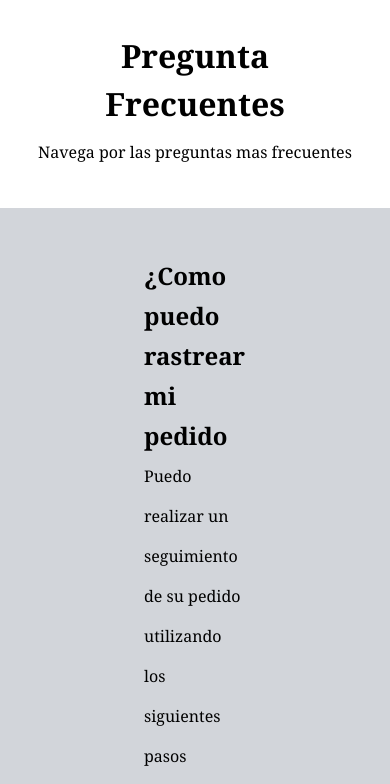
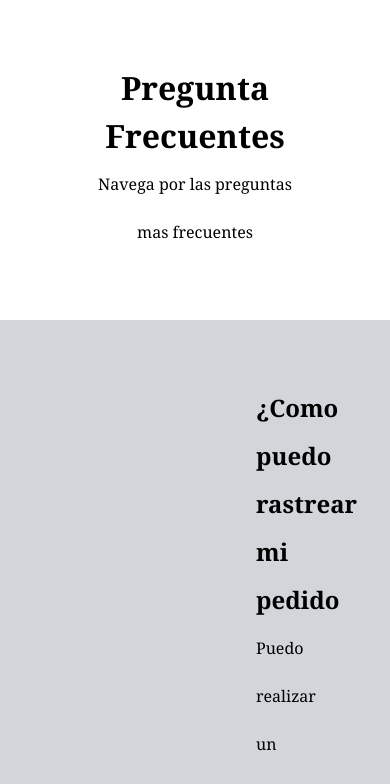
Before and after one commit to Lobonjulian/Trabajos-en-Css, a plain HTML site: page Css Basic/Preguntas Frecuentes Simples/index.html in a window 390 px wide. Shown: the top 784 px of the page. Drawn offline with Linux system fonts and the light colour scheme.

```diff
--- /dev/null
+++ b/Css Basic/Boletin/style.css
@@ -0,0 +1,79 @@
+@import url('https://fonts.googleapis.com/css2?family=Poppins&display=swap');
+
+:root {
+  --bg-100: #E5E7EB;
+  --bg-200: #F9FAFB;
+  --bg-300: #FFFFFF;
+  --primary-100: #284BCE;
+  --text-100: #6C727F;
+  --text-200: #394150;
+  --text-300: #000000;
+}
+
+* {
+  margin: 0;
+  padding: 0;
+  box-sizing: border-box;
+}
+
+body {
+  margin: 0 auto;
+  background-color: var(--bg-200);
+  max-width: 1280px;
+  font-family: 'Poppins', sans-serif;
+}
+
+.logo {
+  padding: 5rem;
+  text-align: center;
+}
+
+h1 {
+  font-weight: 600;
+  font-size: 3rem;
+  padding: 1rem 0;
+}
+
+.logo__p {
+  font-size: 1.25rem;
+}
+
+p {
+  color: var(--text-100);
+}
+
+form {
+  margin: 0 auto;
+  padding: 1rem 1.5rem;
+  border-radius: 1rem;
+  background-color: var(--bg-300);
+  box-shadow: 0px 20px 30px 0px rgba(0, 0, 0, 0.03), 0px 8px 12px 0px rgba(0, 0, 0, 0.08);
+  text-align: center;
+  width: 550px;
+}
+
+input {
+  display: block;
+  width: 500px;
+  padding: 1rem 4rem;
+  margin-bottom: 1rem;
+  border-radius: 1rem;
+  background-color: var(--bg-200);
+  border: none;
+  font-size: 1rem;
+}
+
+input::placeholder {
+  font-weight: 500;
+  text-align: center;
+}
+
+input[type="button"] {
+  background-color: var(--primary-100);
+  color: var(--bg-300);
+  font-weight: 600;
+}
+
+.form__p {
+  font-size: 0.875rem;
+}
--- a/Css Basic/Preguntas Frecuentes Simples/style.css
+++ b/Css Basic/Preguntas Frecuentes Simples/style.css
@@ -3,13 +3,20 @@
   padding: 0;
   box-sizing: border-box;
 }
+
 body {
-  height: 100vh;
+  max-width: 1280px;
+  margin: 0 auto;
   font-family: Georgia, 'Times New Roman', Times, serif;
+  font-size: 1rem;
+}
+
+h2 h1 {
+  font-weight: 600;
 }
 
 header {
-  padding: 2rem;
+  padding: 4rem;
   background-color: #fff;
   text-align: center;
   text-wrap: pretty;
@@ -22,10 +29,15 @@ main {
 }
 
 section {
-  padding: 1rem;
+  padding: 2rem 8rem;
+  line-height: 1.5rem;
 
   div {
-    line-height: 2.5rem;
+    line-height: 3rem;
+  }
+
+  h2 {
+    font-size: 1.5rem;
   }
 
   ul,
```
Also changed, not shown: Css Basic/Boletin/index.html (added, +30 -0 lines), Css Basic/Boletin/assets/logo.svg (added), 1 other file.
